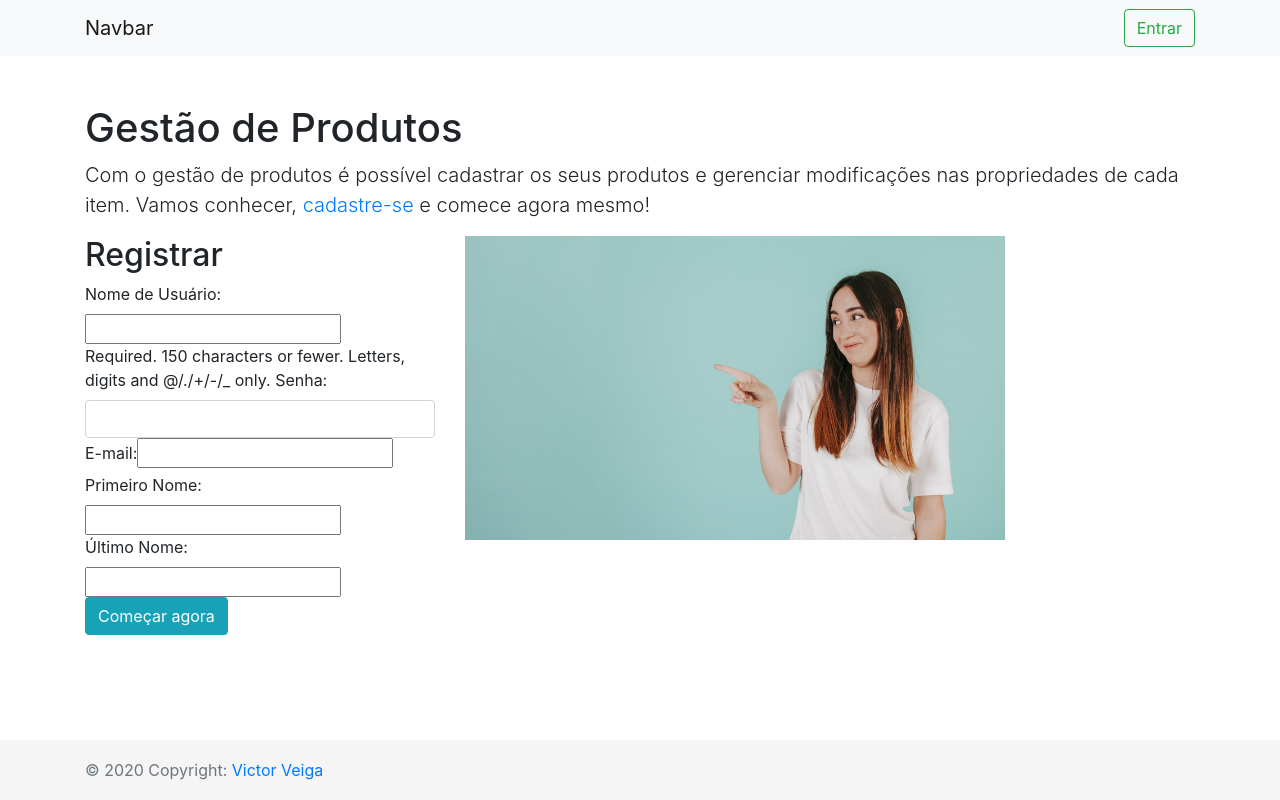
After one commit to victorveiga/gestao-produtos, a Django app: page /register/ in a window 1280 px wide. The commit adds this page. Run offline with Django 3.2, Linux system fonts and the light colour scheme; some libraries are stand-ins or nearby versions.

Commit message:
+ ajustes + implementacao do form register

```diff
--- /dev/null
+++ b/gestao_produtos/forms.py
@@ -0,0 +1,37 @@
+from django.forms import ModelForm, PasswordInput, EmailInput
+from django.contrib.auth.models import User
+
+class UserForm(ModelForm):
+    class Meta:
+        model = User
+        fields = [
+            'username'   ,
+            'password'   ,
+            'email'      ,
+            'first_name' ,
+            'last_name'
+        ]
+        labels = {
+            'username': 'Nome de Usuário',
+            'password': 'Senha'          ,
+            'email': 'E-mail'            ,
+            'first_name': 'Primeiro Nome',
+            'last_name': 'Último Nome'
+        }
+        widgets = {
+            'password': PasswordInput(attrs={'class':'form-control'}),
+        }
+
+    def save(self, commit=True):
+        user = super (UserForm , self).save(commit=False)
+
+        user.first_name = self.cleaned_data['first_name']
+        user.last_name = self.cleaned_data['last_name']
+        user.email = self.cleaned_data['email']
+        user.set_password(self.cleaned_data['password'])
+        user.is_staff = True
+
+        if commit:
+            user.save()
+
+        return user
--- a/gestao_produtos/urls.py
+++ b/gestao_produtos/urls.py
@@ -17,7 +17,7 @@ from django.contrib import admin
 from django.urls import path, include
 
 from produtos import urls as produtos_urls
-from .views import index as home, logout_now
+from .views import index as home, logout_now, sigin
 from django.contrib.auth import views as auth_views
 
 urlpatterns = [
@@ -26,4 +26,5 @@ urlpatterns = [
     path('produtos/', include(produtos_urls), name='produtos'),
     path('login/', auth_views.LoginView.as_view(), name='login'),
     path('logout/', logout_now, name='logout'),
+    path('register/', sigin, name='register'),
 ]
--- a/gestao_produtos/views.py
+++ b/gestao_produtos/views.py
@@ -1,5 +1,8 @@
 from django.shortcuts import render, redirect
 from django.contrib.auth import logout
+from django.contrib.auth.models import User
+
+from .forms import UserForm
 
 # Create your views here.
 def index(request):
@@ -8,3 +11,12 @@ def index(request):
 def logout_now(request):
     logout(request)
     return redirect('produtos')
+
+def sigin(request):
+    form = UserForm(request.POST or None, request.FILES or None)
+
+    if form.is_valid():
+        form.save()
+        return redirect('produtos')
+
+    return render(request, 'registration/register.html', {'form': form})
--- a/statics/css/style.css
+++ b/statics/css/style.css
@@ -28,7 +28,7 @@ a {
 }
 
 #produtos table tbody tr:hover {
-    background-color: beige;
+    background-color: darkgray
 }
 
 #produtos #botoes-up {
--- a/templates/base.html
+++ b/templates/base.html
@@ -23,7 +23,7 @@
                     <ul class="navbar-nav ml-auto">
                         <li class="nav-item dropdown">
                         <a class="nav-link dropdown-toggle" href="#" id="navbarDropdown" role="button" data-toggle="dropdown" aria-haspopup="true" aria-expanded="false">
-                            Olá, {{ user.username }}
+                            Olá, {{ user.first_name }}
                         </a>
                         <div class="dropdown-menu" aria-labelledby="navbarDropdown">
                             <a class="dropdown-item" href="{% url 'logout' %}">Logout now</a>
@@ -41,7 +41,7 @@
             {% if not user.is_authenticated %}
                 <p class="lead">
                     Com o gestão de produtos é possível cadastrar os seus produtos e gerenciar modificações nas propriedades de cada item.
-                    Vamos conhecer, <a href="{% url 'login' %}">entre</a> e comece agora mesmo!
+                    Vamos conhecer, <a style="text-decoration: none;" href="{% url 'register' %}">cadastre-se</a> e comece agora mesmo!
                 </p>
             {% endif %}
         </div>
@@ -53,7 +53,7 @@
 
         <footer class="footer">
             <div class="container">
-              <span class="text-muted">© 2020 Copyright: <a href="https://github.com/victorveiga">Victor Veiga</a></span>
+              <span class="text-muted">© 2020 Copyright: <a style="text-decoration: none;" href="https://github.com/victorveiga">Victor Veiga</a></span>
             </div>
         </footer>
 
--- /dev/null
+++ b/templates/registration/register.html
@@ -0,0 +1,21 @@
+{% extends 'base.html' %}
+{% load static %}
+{% load bootstrap %}
+
+{% block main %}
+
+    <div class="row">
+        <div class="col-4">
+            <h2>Registrar</h2>
+            <form method="post">
+                {% csrf_token %}
+                {{ form|bootstrap }}
+                <button type="submit" class="btn btn-info">Começar agora</button>
+            </form>
+        </div>
+        <div class="col-6">
+            <img src="{% static 'img/woman-pointing-3188559_1920.jpg' %}" width="100%" alt="caixas">
+        </div>
+    </div>
+
+{% endblock %}
```
Also changed, not shown: produtos/templates/cad_produtos.html (+31 -0 lines), produtos/templates/list_produtos.html (+9 -32 lines).
